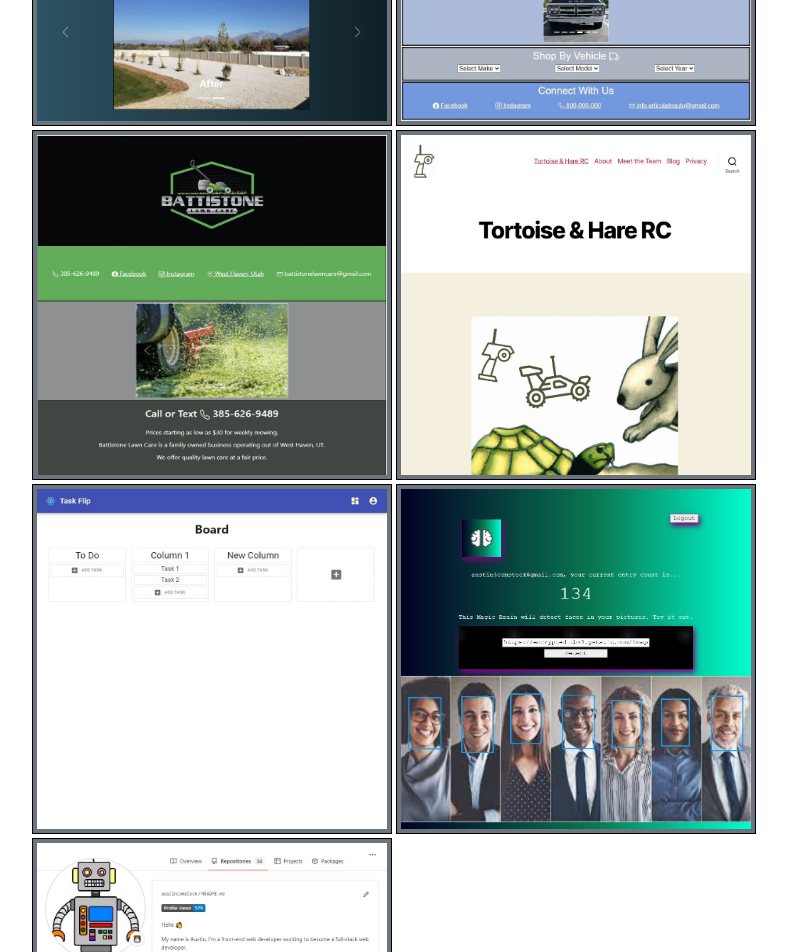
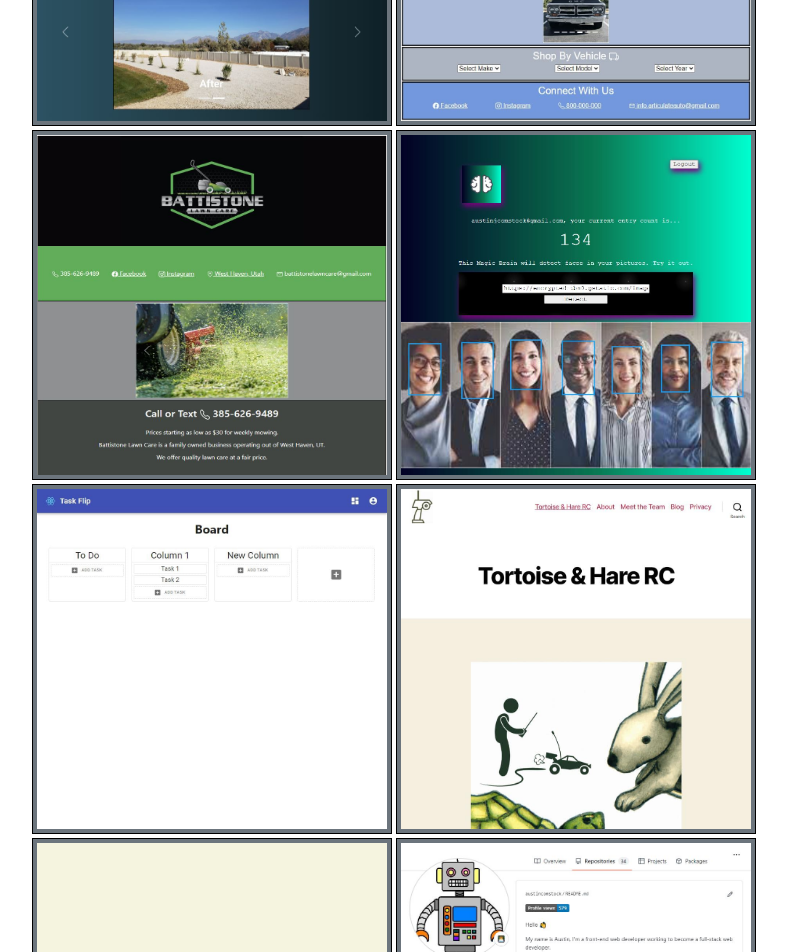
Before and after one commit to austincomstock/austincomstock-resume, a React (Create React App) app: page / in a window 1280 px wide. Shown: the part 2880-3832 px from the top of the page, without its empty margins (290-1077 px from the left). Built offline with nearby package versions, Linux system fonts and the light colour scheme.

Commit message:
Added weatherapp link and image, updated image for t&hrc

```diff
--- a/src/components/Projects/index.jsx
+++ b/src/components/Projects/index.jsx
@@ -6,6 +6,7 @@ import taskflipImg from "./TaskFlip_1-min.JPG";
 import supafacebrainImg from "./SupaFaceBrain_1-min.JPG";
 import githubImg from "./Github_1-min.JPG";
 import tortoisehareImg from "./Tortoise&HareRC_1-min.JPG";
+import weatherappImg from "./WeatherApp_1-min.JPG";
 
 export const Projects = () => {
   return (
@@ -45,6 +46,24 @@ export const Projects = () => {
             />
           </a>
           <a
+            href="https://supa-face-brain.vercel.app/"
+            target="_blank"
+            rel="noreferrer"
+          >
+            <img
+              src={supafacebrainImg}
+              alt="Supa Face Brain"
+              className="projectsImg"
+            />
+          </a>
+          <a
+            href="https://task-flip-ten.vercel.app/signin"
+            target="_blank"
+            rel="noreferrer"
+          >
+            <img src={taskflipImg} alt="Task Flip" className="projectsImg" />
+          </a>
+          <a
             href="https://austincomstock.github.io/"
             target="_blank"
             rel="noreferrer"
@@ -56,20 +75,13 @@ export const Projects = () => {
             />
           </a>
           <a
-            href="https://task-flip-ten.vercel.app/signin"
-            target="_blank"
-            rel="noreferrer"
-          >
-            <img src={taskflipImg} alt="Task Flip" className="projectsImg" />
-          </a>
-          <a
-            href="https://supa-face-brain.vercel.app/"
+            href="https://lilac-chiton-fez.cyclic.app/"
             target="_blank"
             rel="noreferrer"
           >
             <img
-              src={supafacebrainImg}
-              alt="Supa Face Brain"
+              src={weatherappImg}
+              alt="Weather App"
               className="projectsImg"
             />
           </a>
```
Also changed, not shown: src/components/Projects/Tortoise&HareRC_1-min.JPG, src/components/Projects/WeatherApp_1-min.JPG (added).
